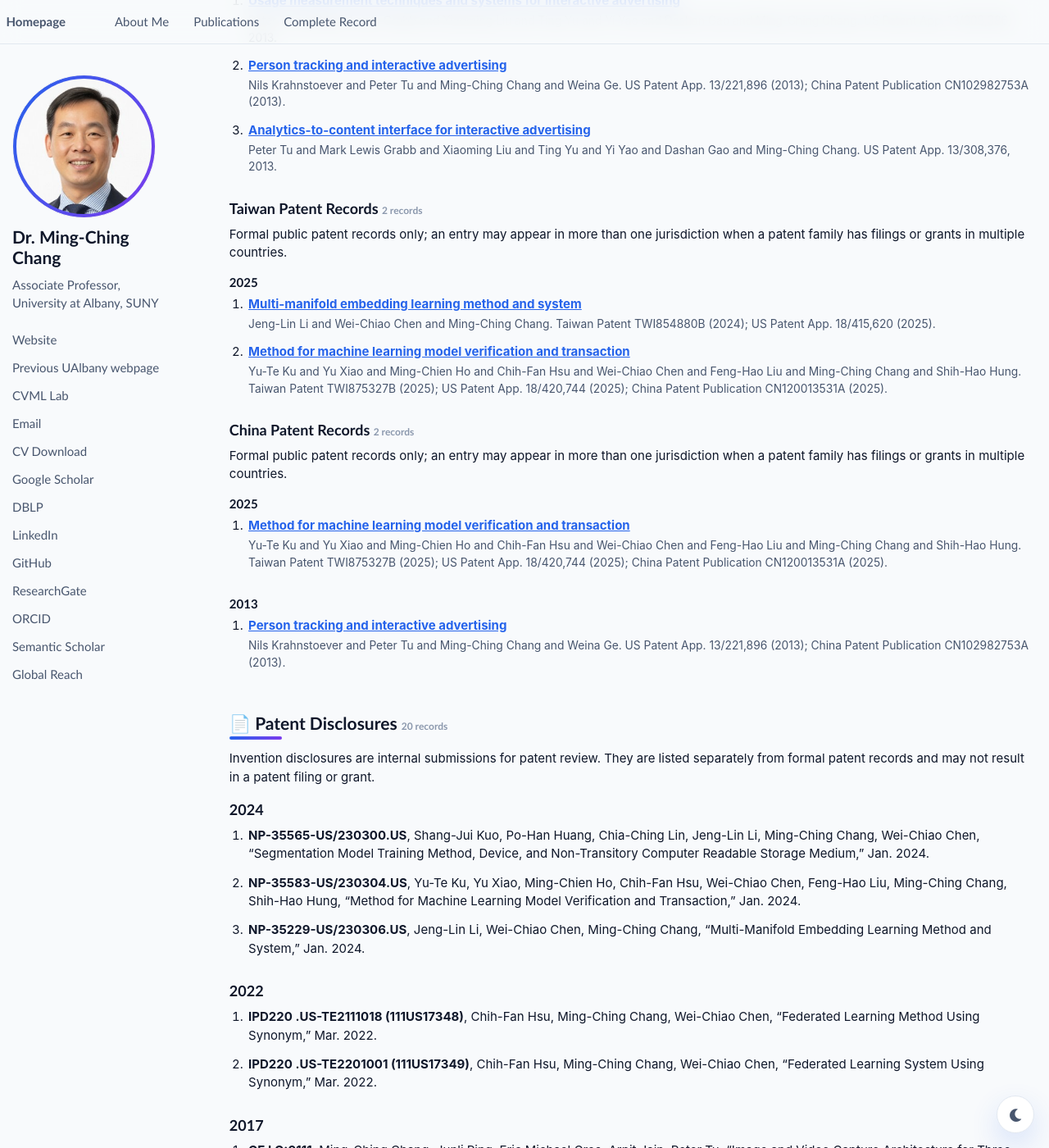
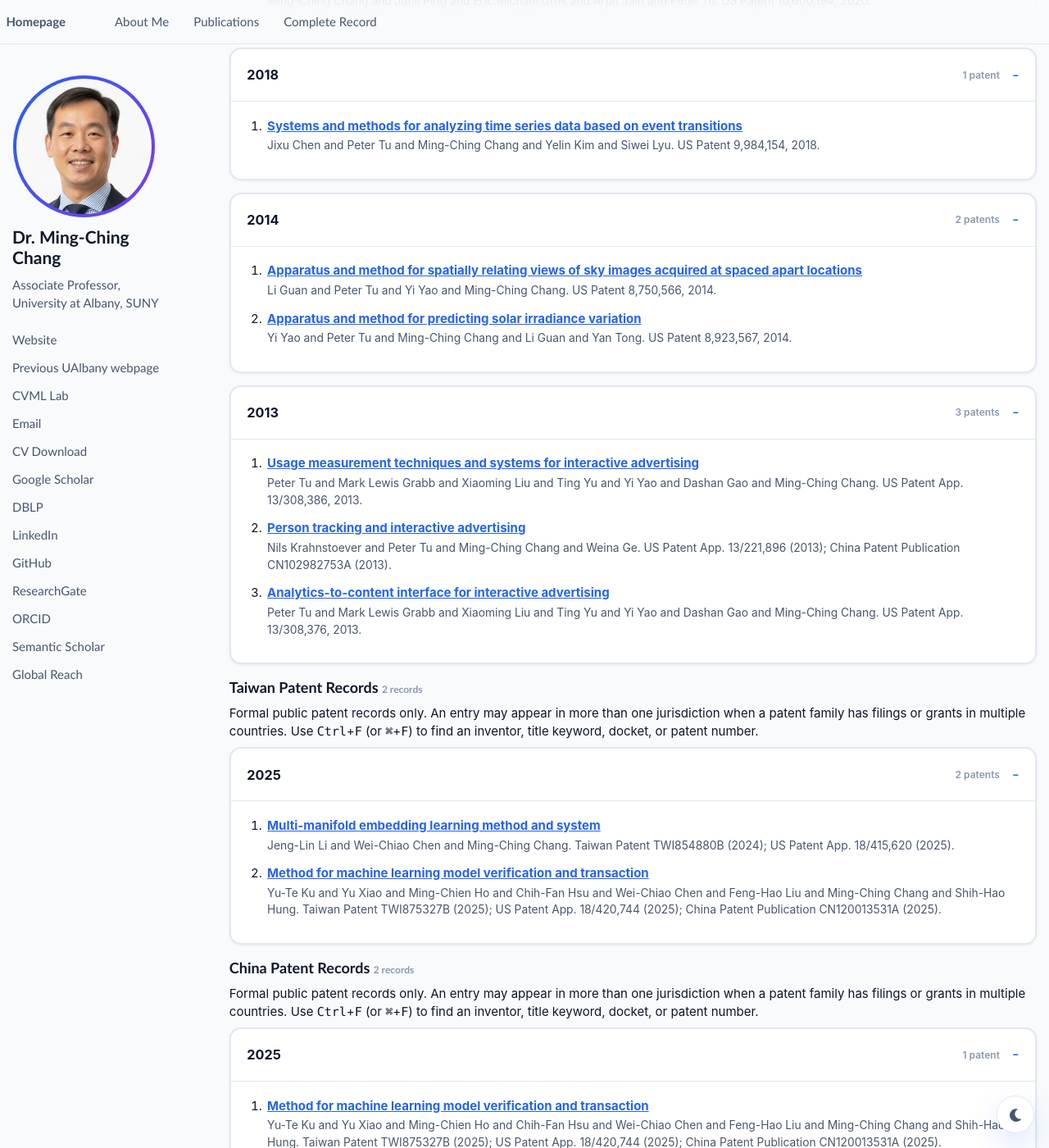
Before and after one commit to mingching/mingching.github.io, a Jekyll site: the page built from _pages/about.md, in a window 1280 px wide and 1400 px high, scrolled down 4706 px. Shown: the whole window at 82% size. Built offline with Jekyll 4.4.1, drawn with Linux system fonts in a browser that asks for light colours; some of the changed text lies outside the part shown.

Commit message:
Align patent records with yearly publication groups

```diff
--- a/_includes/patent-disclosures.html
+++ b/_includes/patent-disclosures.html
@@ -1,12 +1,20 @@
 <section class="pub-section disclosure-section">
-  <p class="scholar-pub-meta">Invention disclosures are internal submissions for patent review. They are listed separately from formal patent records and may not result in a patent filing or grant.</p>
-  {% assign disclosure_years = site.data.patent_disclosures | group_by: "year" %}
+  <p class="scholar-pub-meta">Invention disclosures are internal submissions for patent review. They are listed separately from formal patent records and may not result in a patent filing or grant. Use <kbd>Ctrl</kbd>+<kbd>F</kbd> (or <kbd>⌘</kbd>+<kbd>F</kbd>) to find an inventor, title keyword, or disclosure docket.</p>
+  {% assign disclosure_years = site.data.patent_disclosures | group_by: "year" | sort: "name" | reverse %}
   {% for year_group in disclosure_years %}
-    <h2>{{ year_group.name }}</h2>
-    <ol class="scholar-pub-list">
-    {% for item in year_group.items %}
-      <li><strong>{{ item.docket }}</strong>, {{ item.authors }}, “{{ item.title }},”{% if item.note %} {{ item.note }},{% endif %} {{ item.date }}.</li>
-    {% endfor %}
-    </ol>
+    {% assign disclosure_count = year_group.items | size %}
+    <details class="pub-topic pub-topic--year" open>
+      <summary class="pub-topic__toggle">
+        <span>{{ year_group.name }}</span>
+        <span class="pub-topic__count">{{ disclosure_count }} disclosure{% if disclosure_count != 1 %}s{% endif %}</span>
+      </summary>
+      <div class="pub-topic__scroll">
+        <ol class="scholar-pub-list scholar-pub-list--year">
+        {% for item in year_group.items %}
+          <li><strong>{{ item.docket }}</strong>, {{ item.authors }}, “{{ item.title }},”{% if item.note %} {{ item.note }},{% endif %} {{ item.date }}.</li>
+        {% endfor %}
+        </ol>
+      </div>
+    </details>
   {% endfor %}
 </section>
--- a/_includes/patent-records.html
+++ b/_includes/patent-records.html
@@ -5,16 +5,21 @@
 {% endfor %}
 <section class="pub-section patent-section">
   <h2>{{ include.label }} <span class="pub-topic__count">{{ country_count }} records</span></h2>
-  <p class="scholar-pub-meta">Formal public patent records only; an entry may appear in more than one jurisdiction when a patent family has filings or grants in multiple countries.</p>
-  {% assign patent_years = patent_records | group_by: "year" %}
+  <p class="scholar-pub-meta">Formal public patent records only. An entry may appear in more than one jurisdiction when a patent family has filings or grants in multiple countries. Use <kbd>Ctrl</kbd>+<kbd>F</kbd> (or <kbd>⌘</kbd>+<kbd>F</kbd>) to find an inventor, title keyword, docket, or patent number.</p>
+  {% assign patent_years = patent_records | group_by: "year" | sort: "name" | reverse %}
   {% for year_group in patent_years %}
     {% assign year_count = 0 %}
     {% for item in year_group.items %}
       {% if item.jurisdictions contains include.country %}{% assign year_count = year_count | plus: 1 %}{% endif %}
     {% endfor %}
     {% if year_count > 0 %}
-    <h3>{{ year_group.name }}</h3>
-    <ol class="scholar-pub-list">
+    <details class="pub-topic pub-topic--year" open>
+      <summary class="pub-topic__toggle">
+        <span>{{ year_group.name }}</span>
+        <span class="pub-topic__count">{{ year_count }} patent{% if year_count != 1 %}s{% endif %}</span>
+      </summary>
+      <div class="pub-topic__scroll">
+        <ol class="scholar-pub-list scholar-pub-list--year">
           {% for item in year_group.items %}
             {% if item.jurisdictions contains include.country %}
             <li>
@@ -24,6 +29,8 @@
             {% endif %}
           {% endfor %}
         </ol>
+      </div>
+    </details>
     {% endif %}
   {% endfor %}
 </section>
```
Lines whose indentation alone changed are shown as unchanged.
